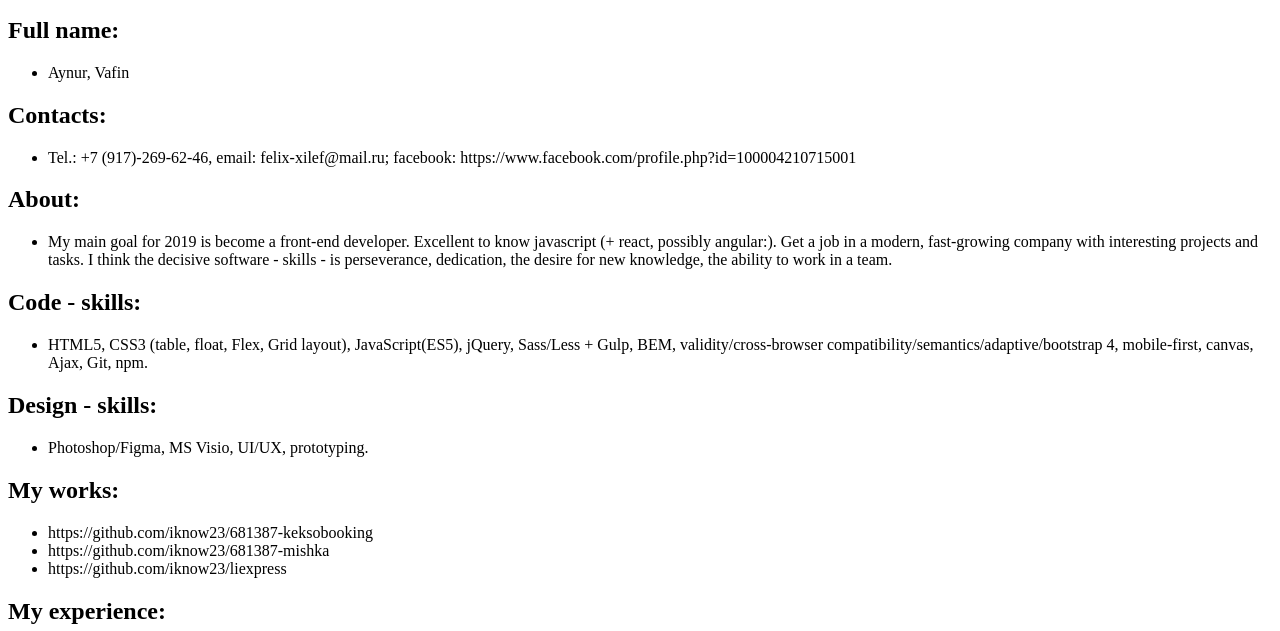
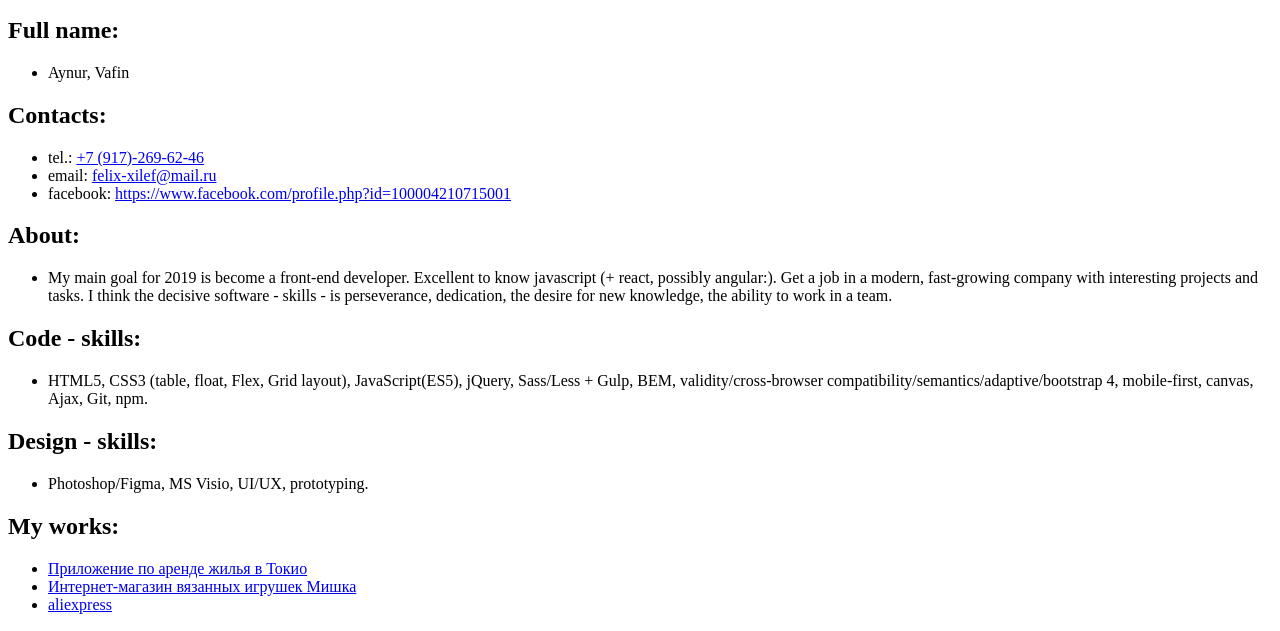
Before and after one commit to iknow23/rsschool-2019Q1-cv, a plain HTML site: page index.html in a window 1280 px wide. Shown: the part 101-732 px from the top of the page. Drawn offline with Linux system fonts and the light colour scheme.

Commit message:
Fix all links

```diff
--- a/index.html
+++ b/index.html
@@ -26,7 +26,13 @@
             <h2 class="contacts__title">Contacts:</h2>
             <ul class="contacts__list">
                 <li class="contacts__item">
-                    Tel.: +7 (917)-269-62-46, email: felix-xilef@mail.ru; facebook: https://www.facebook.com/profile.php?id=100004210715001
+                    tel.: <a href="tel:+79172696246">+7 (917)-269-62-46</a>
+                </li>
+                <li class="contacts__item">
+                    email: <a href="mailto:felix-xilef@mail.ru">felix-xilef@mail.ru</a>
+                </li>
+                <li class="contacts__item">
+                    facebook: <a href="https://www.facebook.com/profile.php?id=100004210715001" target="_blank">https://www.facebook.com/profile.php?id=100004210715001</a>
                 </li>
             </ul>
         </section>
@@ -56,13 +62,13 @@
             <h2 class="work__title">My works:</h2>
             <ul class="work__list">
                 <li class="work__item">
-                    https://github.com/iknow23/681387-keksobooking
+                    <a href="https://github.com/iknow23/681387-keksobooking" target="_blank">Приложение по аренде жилья в Токио</a>
                 </li>
                 <li class="work__item">
-                    https://github.com/iknow23/681387-mishka
+                    <a href="https://github.com/iknow23/681387-mishka" target="_blank">Интернет-магазин вязанных игрушек Мишка</a>
                 </li>
                 <li class="work__item">
-                    https://github.com/iknow23/liexpress
+                    <a href="https://github.com/iknow23/liexpress" target="_blank">aliexpress</a>
                 </li>
             </ul>
         </section>
@@ -70,10 +76,10 @@
             <h2 class="experience__title">My experience:</h2>
             <ul class="experience__list">
                 <li class="experience__item">
-                    I started learning WEB on my own (YouTube - lessons, htmlbook.ru, ITVDN, photoshop-master.ru), then i understand that I needed a mentor - I went to study at the HTML-Academy([https://htmlacademy.ru/profile/id681387]).
-                    My projects performed during the intensives - [https://github.com/iknow23/681387-gllacy], [https://github.com/iknow23/nerds], [https://github.com/iknow23/681387-mishka], [https://github.com/iknow23/681387-code-and-magick], [https://github.com/iknow23/681387-keksobooking]...
-                    I am also interested in WEB from the very beginning - from the design (my portfolio: https://freelance.ru/felix-xilef). I like to communicate with clients and solve business tasks - to create a product.
-                    And some test/for clients projects ([https://github.com/iknow23/investStroy], [https://github.com/iknow23/eklinker], [https://github.com/iknow23/liexpress], ).
+                    I started learning WEB on my own (YouTube - lessons, htmlbook.ru, ITVDN, photoshop-master.ru), then i understand that I needed a mentor - I went to study at the <a href="https://htmlacademy.ru/profile/id681387">HTML-Academy</a>.
+                    My projects performed during the intensives - <a href="https://github.com/iknow23/681387-gllacy">gllacy</a>, <a href="https://github.com/iknow23/nerds">nerds</a>, <a href="https://github.com/iknow23/681387-mishka">mishka</a>, <a href="https://github.com/iknow23/681387-code-and-magick">code-and-magick</a>, <a href="https://github.com/iknow23/681387-keksobooking">keksobooking</a>...
+                    I am also interested in WEB from the very beginning - from the design (<a href="https://freelance.ru/felix-xilef">my portfolio</a>). I like to communicate with clients and solve business tasks - to create a product.
+                    And some test/for clients projects (<a href="https://github.com/iknow23/investStroy">investStroy</a>, <a href="https://github.com/iknow23/eklinker">eklinker</a>, <a href="https://github.com/iknow23/liexpress">aliexpress</a>).
                     Passed the test of knowledge on testprovider.com, have certificates.
                 </li>
             </ul>
```
